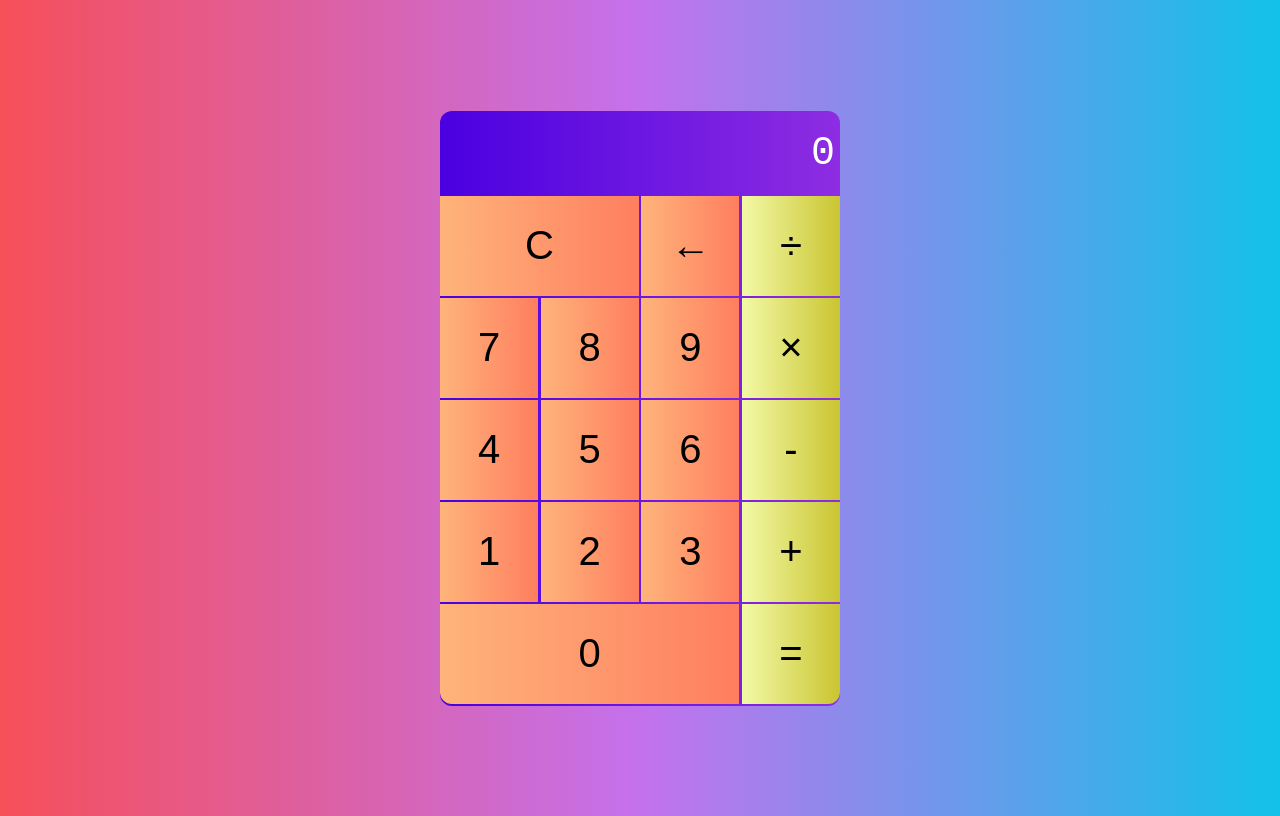
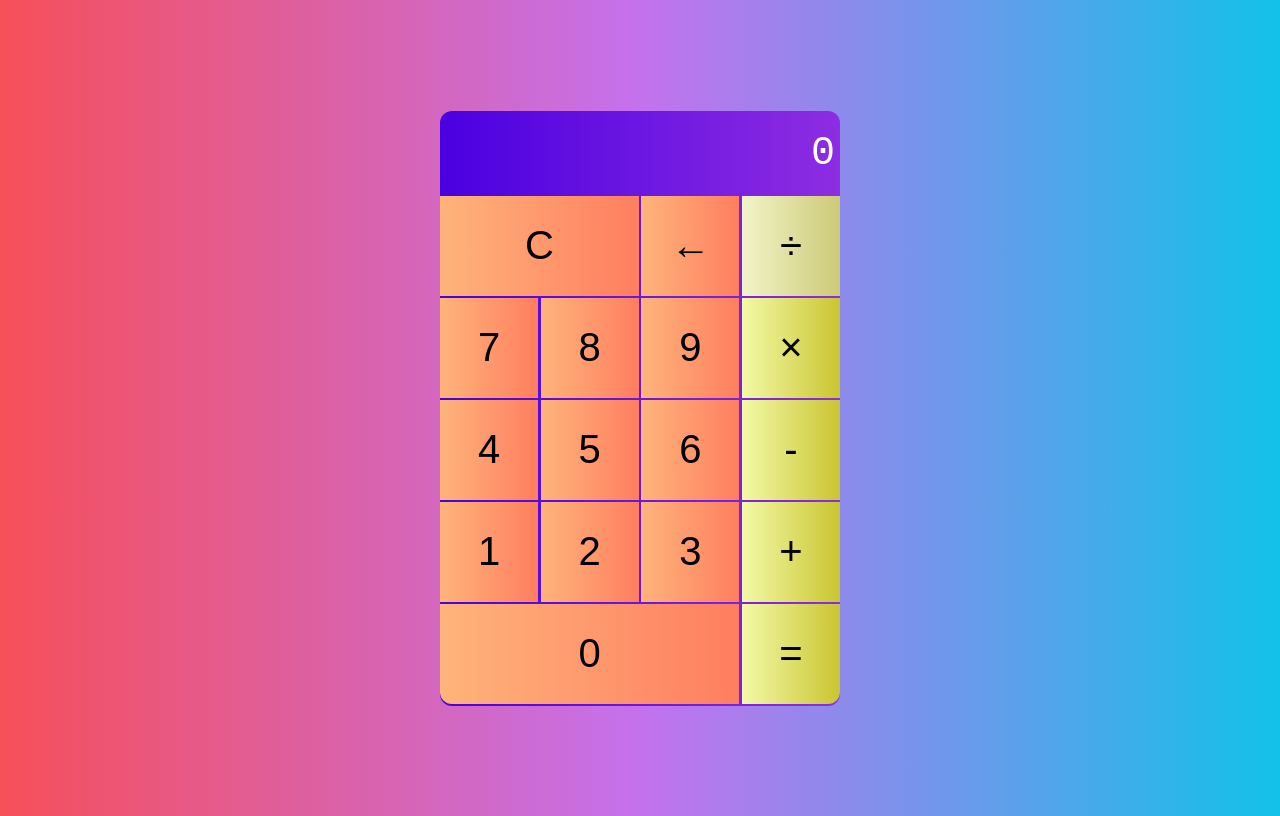
Before and after one commit to iamDeepanshu9/Simple-html-css-js-Calaculator, a website: page index.html in a window 1280 px wide. In both pictures the pointer is over the button 790 px from the left and 245 px from the top of the page. Drawn offline with Linux system fonts and the light colour scheme.

Commit message:
rebuild and colored

```diff
--- a/calculator.css
+++ b/calculator.css
@@ -67,10 +67,16 @@
 }
 
 .calc-button:last-child:hover{
-    background-color: #f2a757;
+    background: #CAC531;  /* fallback for old browsers */
+    background: -webkit-linear-gradient(to right, #f1f4c8, #cdca77);  /* Chrome 10-25, Safari 5.1-6 */
+    background: linear-gradient(to right, #f1f4c8, #cdca77); /* W3C, IE 10+/ Edge, Firefox 16+, Chrome 26+, Opera 12+, Safari 7+ */
+
 }
 .calc-button:last-child:active{
-    background-color: #f2993a;
+    background: #CAC531;  /* fallback for old browsers */
+    background: -webkit-linear-gradient(to right, #f0f789, #d3cd10);  /* Chrome 10-25, Safari 5.1-6 */
+    background: linear-gradient(to right, #f0f789, #d3cd10); /* W3C, IE 10+/ Edge, Firefox 16+, Chrome 26+, Opera 12+, Safari 7+ */
+
 }
 
 .double{
```
